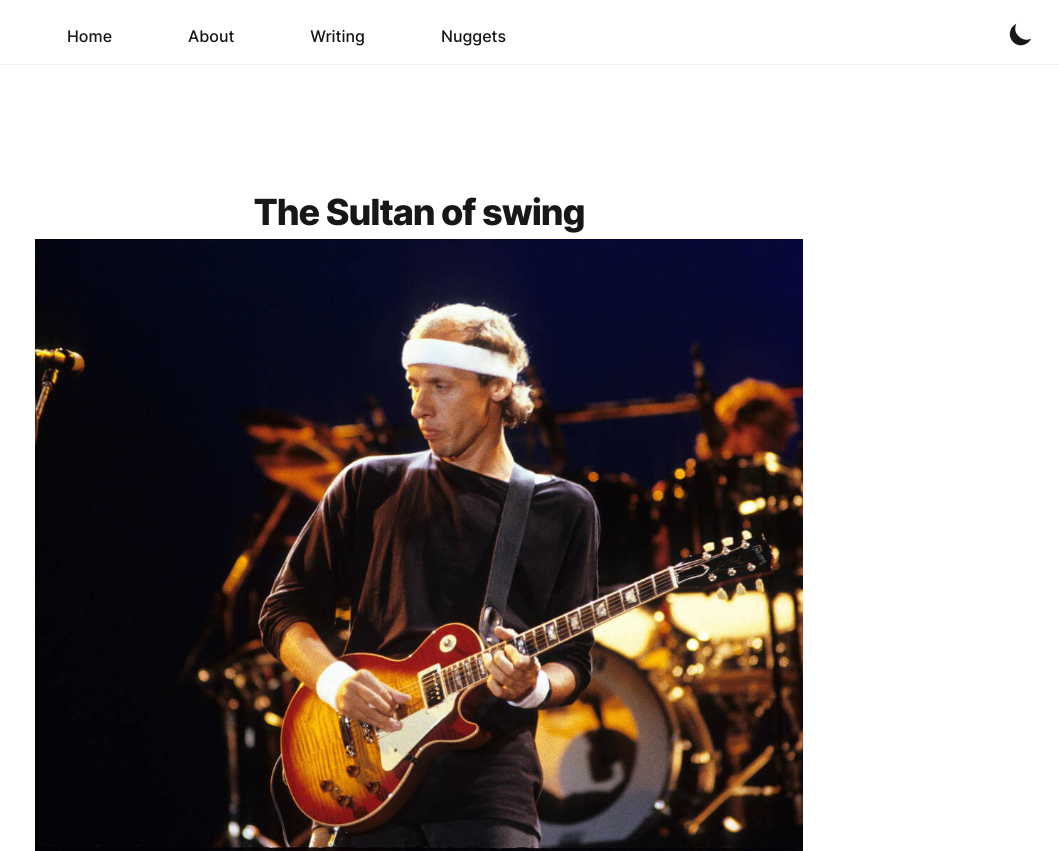
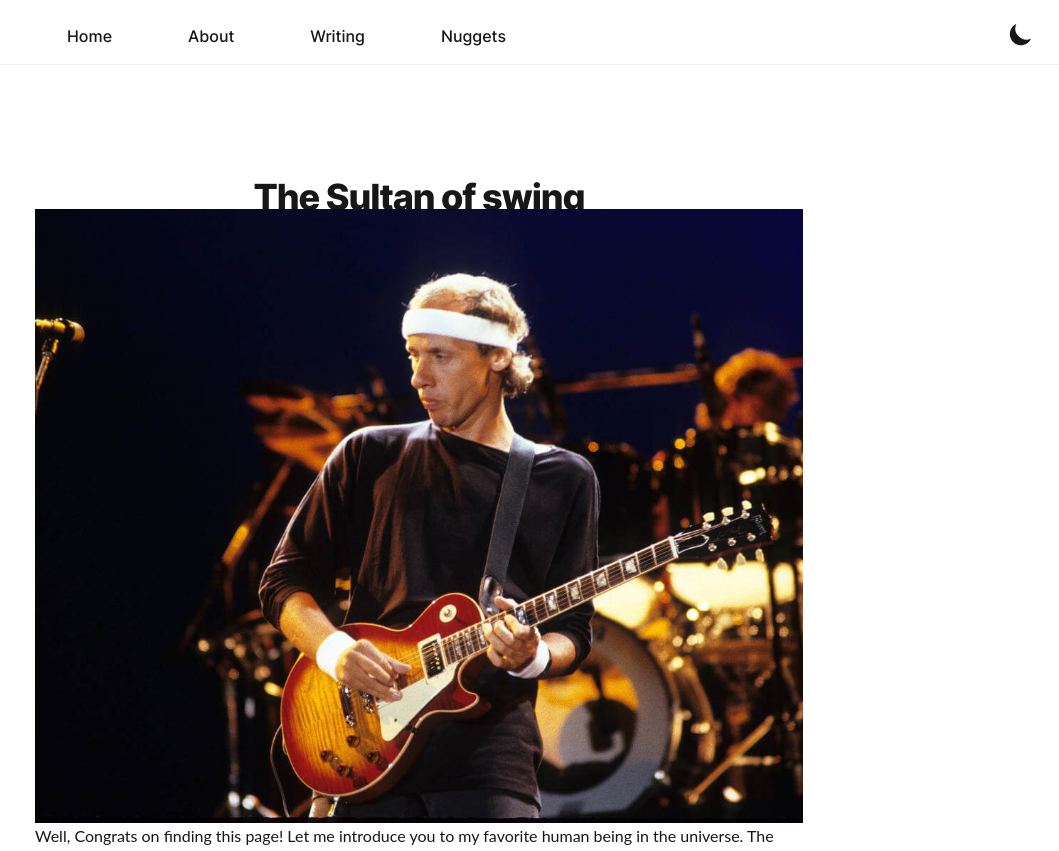
Before and after one commit to omaralsoudanii/mkreg.dev, a Next.js app: page /mk in a window 1280 px wide. Shown: the top 851 px of the page, without its empty margins (221-1280 px from the left). Built offline with nearby package versions, Linux system fonts and the light colour scheme; no server answers; a web font is replaced by a local one; what @tailwindcss/typography, tailwindcss-line-clamp would draw is missing.

Commit message:
adjust links

```diff
--- a/src/components/Card/index.tsx
+++ b/src/components/Card/index.tsx
@@ -2,7 +2,7 @@ import * as Icons from '@/components/Icons'
 
 const Card = ({ title, url, icon, desc }) => (
   <a key={title} href={url} target="_blank" rel="noopener noreferrer">
-    <div className="flex items-center p-2 my-8 border border-gray-400 rounded md:p-4 dark:border-gray-700">
+    <div className="flex items-center p-2 my-8 border border-gray-400 rounded md:px-4 md:py-4 dark:border-gray-700">
       <div className="w-12 h-12 ml-0 mr-4">
         <span className="sr-only">{title}</span>
         {Icons[icon]({
@@ -13,7 +13,7 @@ const Card = ({ title, url, icon, desc }) => (
         <h3 className="!mt-2 !mb-1 !text-lg md:!text-xl !leading-normal">
           {title}
         </h3>
-        <p className="!mt-1 !mb-2  !font-normal md:!text-lg !leading-normal text-secondary clamp-5">
+        <p className="!mt-1 !mb-2  !font-normal !leading-normal text-secondary clamp-5">
           {desc}
         </p>
       </div>
--- a/src/components/MDXComponents/index.tsx
+++ b/src/components/MDXComponents/index.tsx
@@ -8,7 +8,7 @@ const Icons = {
 
 const MDXCard = ({ title, url, icon, desc }) => (
   <a key={title} href={url} target="_blank" rel="noopener noreferrer">
-    <div className="flex items-center p-2 my-8 border border-gray-400 rounded md:p-4 dark:border-gray-700">
+    <div className="flex items-center p-2 my-8 border border-gray-400 rounded md:px-4 md:py-4 dark:border-gray-700">
       <div className="w-12 h-12 ml-0 mr-4">
         <span className="sr-only">{title}</span>
         {Icons[icon]({
@@ -19,7 +19,7 @@ const MDXCard = ({ title, url, icon, desc }) => (
         <h3 className="!mt-2 !mb-1 !text-lg md:!text-xl !leading-normal">
           {title}
         </h3>
-        <p className="!mt-1 !mb-2  !font-normal md:!text-lg !leading-normal text-secondary clamp-5">
+        <p className="!mt-1 !mb-2  !font-normal !leading-normal text-secondary clamp-5">
           {desc}
         </p>
       </div>
--- a/src/styles/base.css
+++ b/src/styles/base.css
@@ -1,12 +1,15 @@
 @tailwind base;
 
 @layer base {
+
   html {
-    font-size: 1rem;
+    @apply text-base;
   }
+
   body {
     @apply subpixel-antialiased text-gray-900 bg-white dark:bg-dark dark:text-gray-50;
     text-rendering: optimizeLegibility;
+    text-size-adjust: 100%;
   }
 
   @media screen and (min-device-pixel-ratio: 1.5),
--- a/src/styles/custom.css
+++ b/src/styles/custom.css
@@ -2,7 +2,7 @@
 
 @layer utilities {
   .app {
-    @apply max-w-2xl px-6 mx-auto md:px-12 md:max-w-3xl lg:px-0;
+    @apply max-w-2xl px-2 mx-auto md:px-6 md:max-w-3xl lg:px-0;
   }
 
   .filter-none {
@@ -117,7 +117,7 @@
   }
 
   .dark .text-link {
-    @apply !font-medium;
+    @apply !font-medium !font-body;
     color: #68b5fb;
   }
 
@@ -127,7 +127,7 @@
   }
 
   .light .text-link {
-    @apply !font-medium text-blue-500;
+    @apply !font-medium !font-body text-blue-500;
   }
 
   .light .text-link:hover {
```
